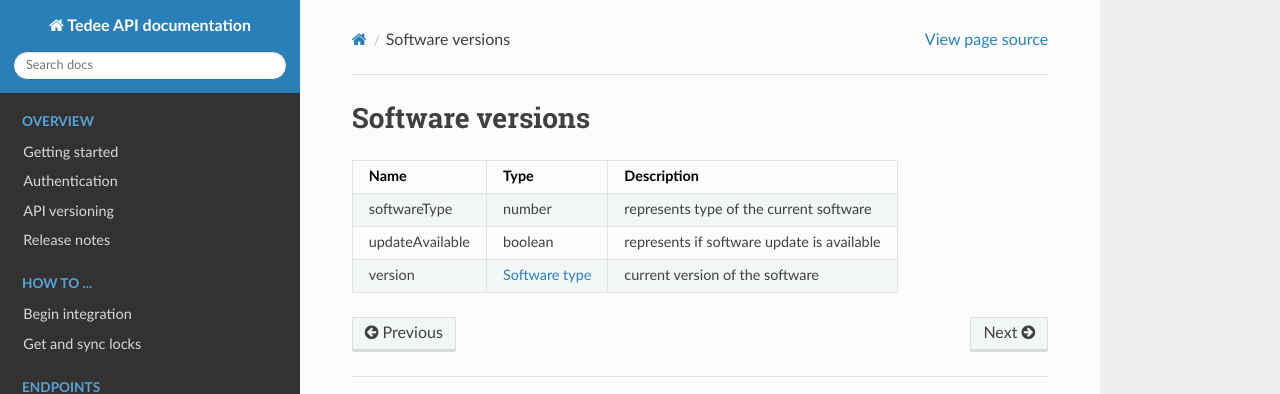
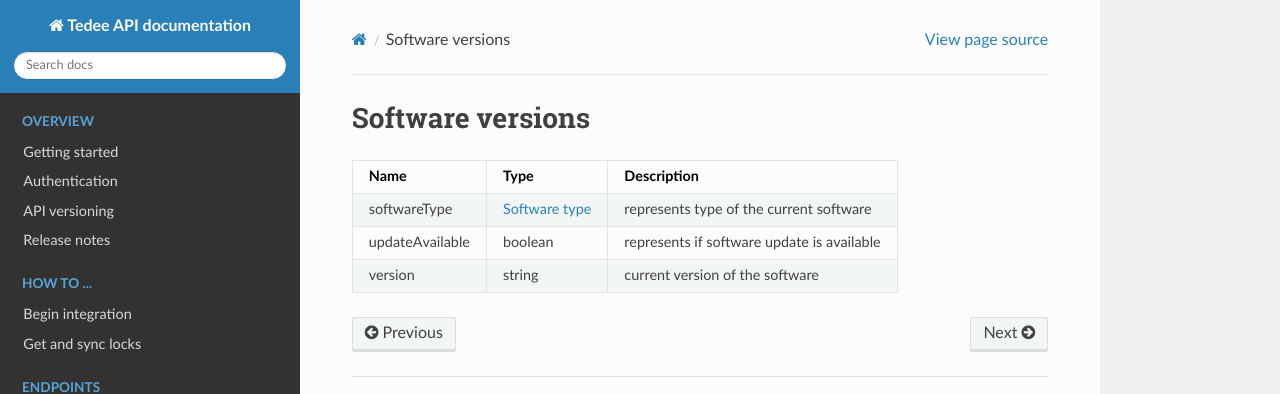
Before and after one commit to tedee-com/tedee-api-doc, a Sphinx documentation site: the page built from docs/source/datastructures/software-versions.rst, in a window 1280 px wide. Shown: the top 394 px of the page. Built offline with Sphinx 7.4.7 and the Read the Docs theme 2.0.0, drawn with Linux system fonts in a browser that asks for light colours.

Commit message:
correct types in software version

```diff
--- a/docs/source/datastructures/software-versions.rst
+++ b/docs/source/datastructures/software-versions.rst
@@ -4,9 +4,9 @@ Software versions
 +------------------------+------------------------------------------------+--------------------------------------------------------------+
 | Name                   | Type                                           | Description                                                  |
 +========================+================================================+==============================================================+
-| softwareType           | number                                         | represents type of the current software                      |
+| softwareType           | :doc:`Software type <../enums/software-type>`  | represents type of the current software                      |
 +------------------------+------------------------------------------------+--------------------------------------------------------------+
 | updateAvailable        | boolean                                        | represents if software update is available                   |
 +------------------------+------------------------------------------------+--------------------------------------------------------------+
-| version                | :doc:`Software type <../enums/software-type>`  | current version of the software                              |
+| version                | string                                         | current version of the software                              |
 +------------------------+------------------------------------------------+--------------------------------------------------------------+
```
